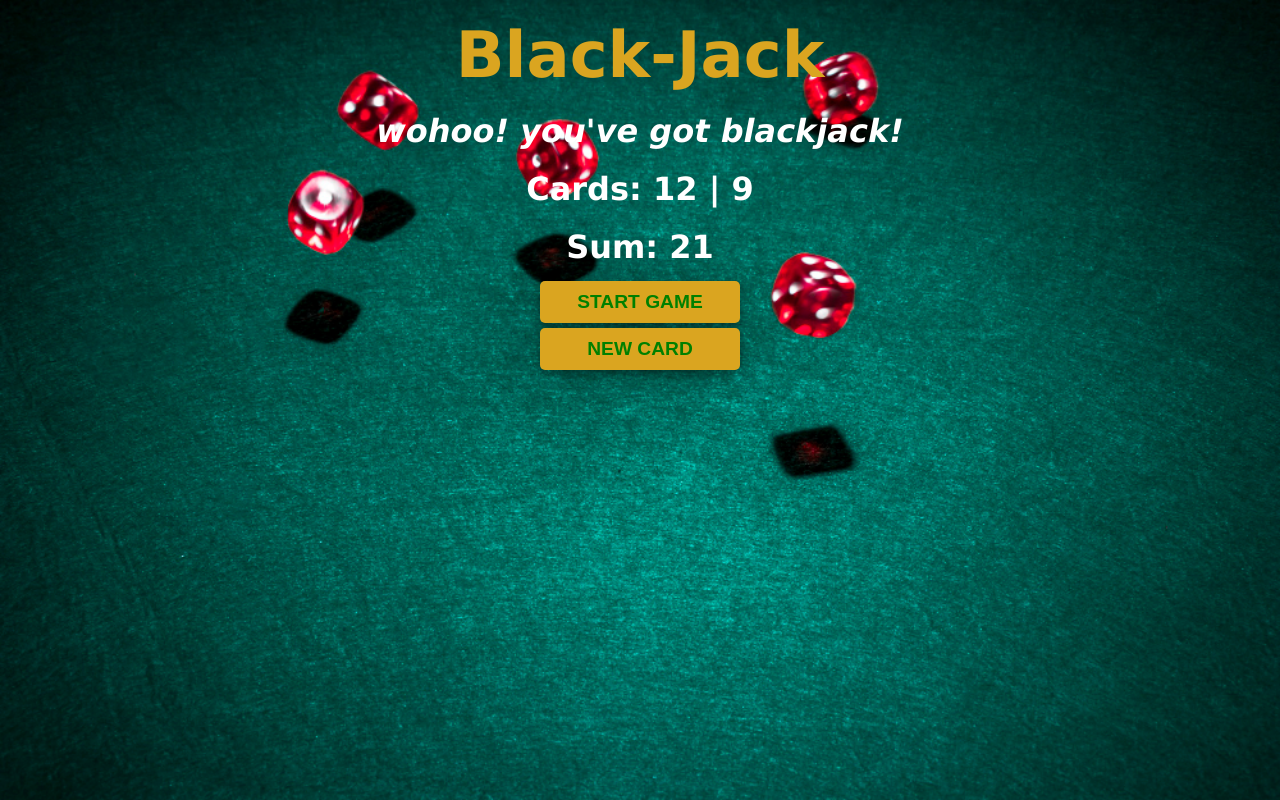
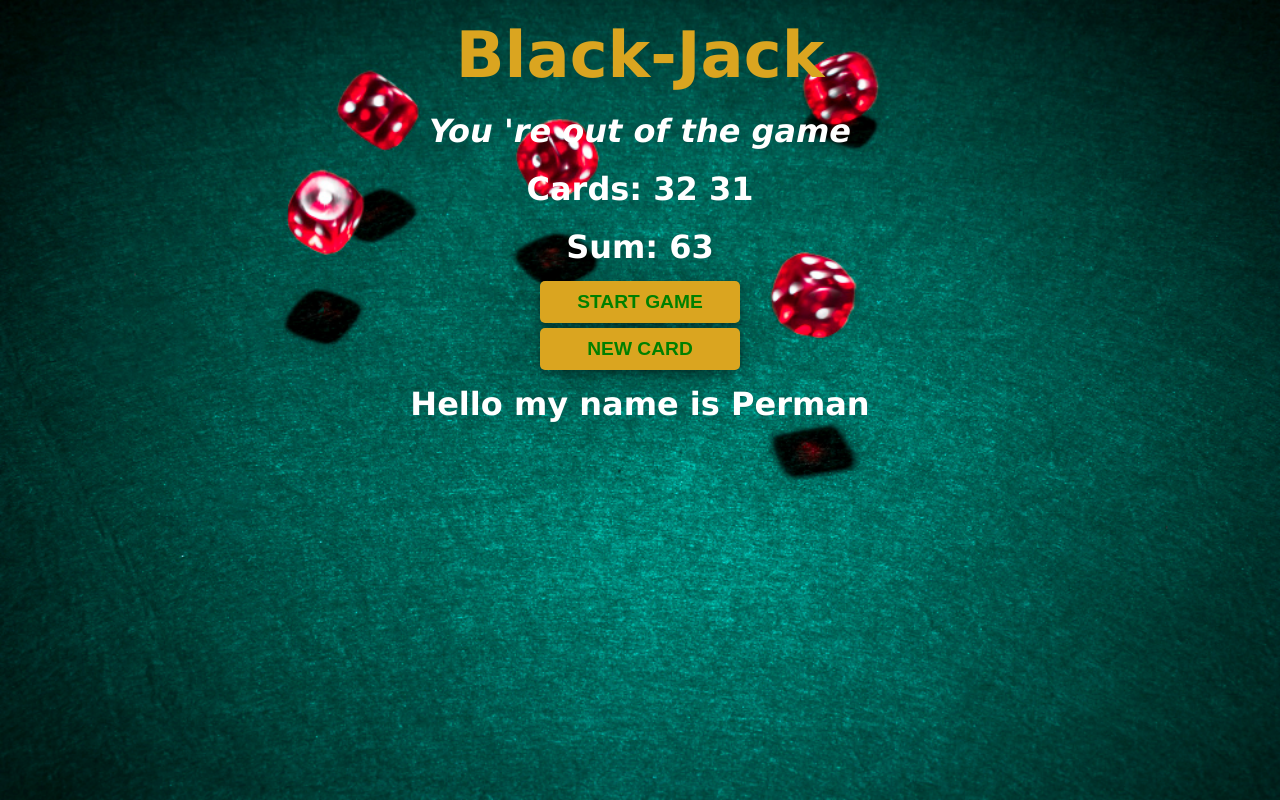
Before and after one commit to sarfrajabbasi/JS_Programming, a plain HTML site: page html/blackJack.html in a window 1280 px wide. Both pictures are taken after a click on the button "START GAME". Drawn offline with Linux system fonts and the light colour scheme.

Commit message:
js programming

```diff
--- a/JS/blackJack.js
+++ b/JS/blackJack.js
@@ -4,9 +4,9 @@
 
 // var-sum and set value sum of the two cards
 
-let firstCard = 12;
+let firstCard = getRandomCard();
 
-let secondCard = 9;
+let secondCard = getRandomCard();
 
 let sum = firstCard + secondCard;
 let cards = [firstCard ,secondCard];
@@ -23,13 +23,30 @@ const messageEl = document.getElementById("message-el");
 const cardEl = document.getElementById("card-el");
 const sumEl = document.getElementById("sum-el");
 
+
+// create random number
+function getRandomCard(){
+  let cardsNum = []
+  for(let i=1;i<53;i++){
+    cardsNum.push(i);
+  }
+  let num = parseInt(Math.random()*cardsNum.length);
+  console.log(num);
+  return num
+}
+
 function startGame(){
   renderGame()
 }
 
 function renderGame() {
+
+  cardEl.textContent = " Cards: "
   sumEl.textContent = " Sum: " + sum;
-  cardEl.textContent = " Cards: " + cards[0] +" | "+ cards[1] ;
+
+  for(let i=0;i<cards.length;i++){
+    cardEl.textContent += cards[i] + " ";
+  }
   if (sum < 21) {
     message = "Do you want to draw a new card";
   } else if (sum === 21) {
@@ -49,9 +66,11 @@ function renderGame() {
   messageEl.textContent = message;
 }
 function newCard(){
-  let card = Number(prompt('enter value'));
-  sum+=card
+  let card = getRandomCard();
+  sum+=card;
   console.log("Drawing a new card from the deck!");
+  cards.push(card);
+
 renderGame()
 }
 
@@ -85,3 +104,29 @@ let featurePosts = [
   "Here's the code for my project",
   "I've just relaunched my portfolio",
 ]
+let persionMIT = ["sarfraj",23,true];
+
+
+// add remove item from arr
+
+persionMIT.push("JIET")
+persionMIT.push("remove me now")
+console.log(persionMIT);
+let remove = persionMIT.pop()
+console.log(persionMIT);
+
+console.log(remove);
+
+for(let i=0;i<featurePosts.length;i++){
+  console.log(featurePosts[i]);
+}
+
+let sentence = ["Hello","my","name","is","Perman"];
+
+let greetingEl = document.getElementById('greeting-el');
+
+// Render the sentence in the greetingel para using a for loop and textcontent
+
+for(let i=0;i<sentence.length;i++){
+  greetingEl.textContent += sentence[i] + " ";
+}
--- a/html/blackJack.html
+++ b/html/blackJack.html
@@ -13,6 +13,8 @@
     <p id="sum-el">Sum:</p>
     <button id="start" onclick="startGame()" >START GAME</button>
     <button id="newCard" onclick="newCard()" >NEW CARD</button>
+
+    <p id="greeting-el"></p>
 </body>
 <script src="../JS/blackJack.js"></script>
 </html>
```
